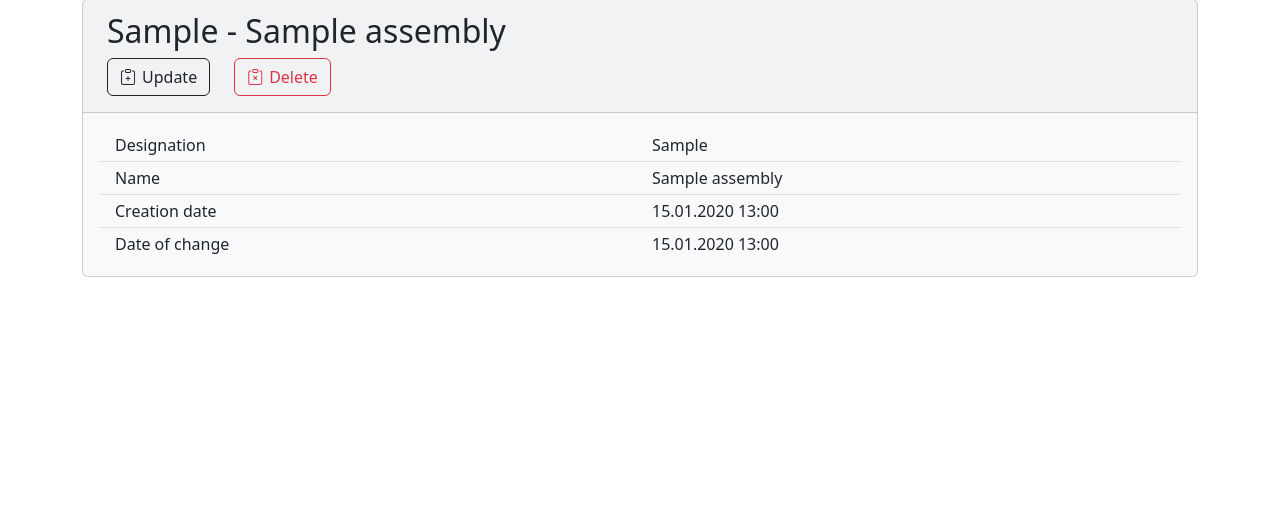
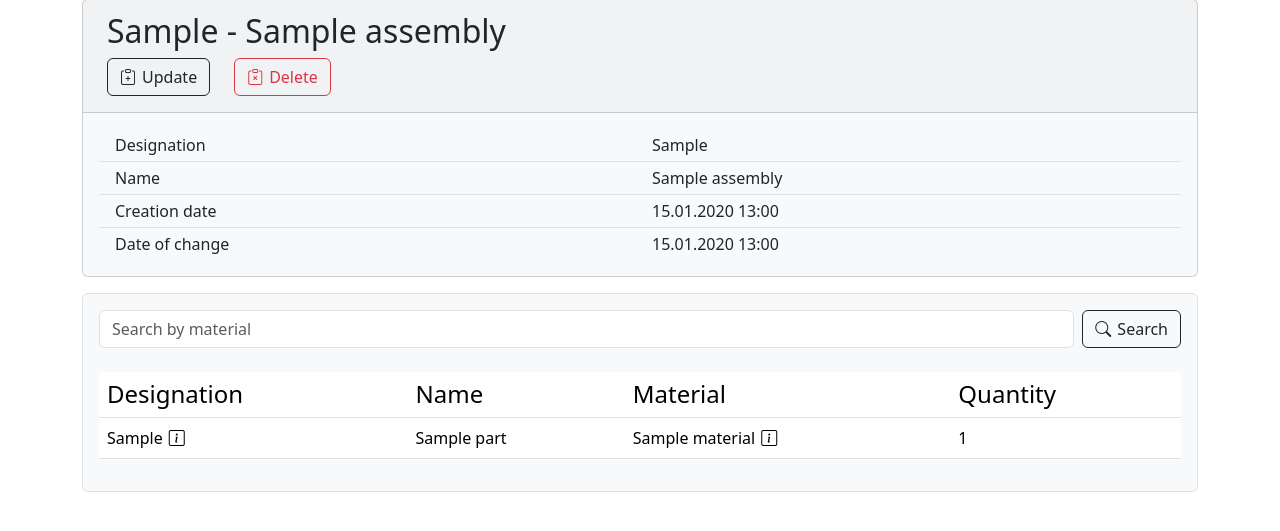
Before and after one commit to ratushnyivm/componentor, a Django app: page /assemblies/1/ in a window 1280 px wide. Shown: the part 145-676 px from the top of the page. Run offline with Django 4.2, Linux system fonts and the light colour scheme; tables that the repository leaves empty hold one stand-in row (values such as "Sample post"); some libraries are stand-ins or nearby versions.

Commit message:
feat: add parts display and material search for detailed assembly display

```diff
--- a/assemblies/forms.py
+++ b/assemblies/forms.py
@@ -7,6 +7,13 @@ from django import forms
 class AssemblySearchForm(forms.Form):
     search_query = forms.CharField(
         label='Search by assembly designation or name',
+        required=False,
+    )
+
+
+class AssemblyPartSearchForm(forms.Form):
+    search_query = forms.CharField(
+        label='Search by material',
         required=False,
     )
 
--- a/assemblies/templates/assemblies/assembly_detail.html
+++ b/assemblies/templates/assemblies/assembly_detail.html
@@ -9,7 +9,8 @@
 
     <h1 class="display-6 my-3">View assembly</h1>
 
-      <div class="card bg-light">
+    <!--assembly info start-->
+    <div class="card bg-light mb-3">
 
       <div class="card-header">
         <div class="container px-1">
@@ -18,12 +19,16 @@
               <h2>{{ assembly.designation }} - {{ assembly.name }}</h2>
             </div>
             <div class="col-xxl-1 mb-1">
-                <a class="btn btn-outline-dark icon-link icon-link-hover link-underline link-underline-opacity-0" style="--bs-icon-link-transform: translate3d(-.125rem, 0, 0);" href="{% url 'assemblies:assembly_update' assembly.id %}" role="button">
+              <a class="btn btn-outline-dark icon-link icon-link-hover link-underline link-underline-opacity-0"
+                 style="--bs-icon-link-transform: translate3d(-.125rem, 0, 0);"
+                 href="{% url 'assemblies:assembly_update' assembly.id %}" role="button">
                 <i class="bi bi-clipboard-plus mb-2"></i> Update
               </a>
             </div>
             <div class="col-xxl-1 mb-1">
-                <a class="btn btn-outline-danger icon-link icon-link-hover link-underline link-underline-opacity-0" style="--bs-icon-link-transform: translate3d(-.125rem, 0, 0);" href="{% url 'assemblies:assembly_delete' assembly.id %}" role="button">
+              <a class="btn btn-outline-danger icon-link icon-link-hover link-underline link-underline-opacity-0"
+                 style="--bs-icon-link-transform: translate3d(-.125rem, 0, 0);"
+                 href="{% url 'assemblies:assembly_delete' assembly.id %}" role="button">
                 <i class="bi bi-clipboard-x mb-2"></i> Delete
               </a>
             </div>
@@ -53,5 +58,67 @@
       </div>
 
     </div>
+    <!--assembly info end-->
+
+    <!--assembly composition start-->
+    <div class="border rounded p-3 mb-3 table-responsive bg-body-tertiary">
+
+      <form role="search" method="get">
+        <div class="d-flex mb-4">
+          {% if form.search_query.value %}
+            <input class="form-control flex-grow-1 me-2" type="search" name="search_query"
+                   placeholder="{{ form.search_query.label }}" aria-label="Search"
+                   value="{{ form.search_query.value }}">
+          {% else %}
+            <input class="form-control flex-grow-1 me-2" type="search" name="search_query"
+                   placeholder="{{ form.search_query.label }}" aria-label="Search">
+          {% endif %}
+          <button class="btn btn-outline-dark icon-link icon-link-hover link-underline link-underline-opacity-0"
+                  style="--bs-icon-link-transform: translate3d(-.125rem, 0, 0);" type="submit">
+            <i class="bi bi-search mb-2"></i> Search
+          </button>
+        </div>
+        {{ form.errors }}
+      </form>
+
+      <table class="table table-hover">
+
+        <thead>
+          <tr>
+            <th class="display-6" style="font-size:1.5rem; font-weight:400">Designation</th>
+            <th class="display-6" style="font-size:1.5rem; font-weight:400">Name</th>
+            <th class="display-6" style="font-size:1.5rem; font-weight:400">Material</th>
+            <th class="display-6" style="font-size:1.5rem; font-weight:400">Quantity</th>
+          </tr>
+        </thead>
+
+        <tbody>
+          {% for part in parts %}
+          <tr>
+            <td style="--bs-link-color-rgb: 0, 0, 0;">
+              <a class="icon-link icon-link-hover link-underline link-underline-opacity-0"
+                 style="--bs-link-hover-color-rgb: 10, 140, 25;"
+                 href="{% url 'parts:part_detail' part.part.id %}">
+                {{ part.part.designation }} <i class="bi bi-info-square mb-2"></i>
+              </a>
+            </td>
+            <td>{{ part.part.name }}</td>
+            <td style="--bs-link-color-rgb: 0, 0, 0;">
+              <a class="icon-link icon-link-hover link-underline link-underline-opacity-0"
+                 style="--bs-link-hover-color-rgb: 10, 140, 25;"
+                 href="{% url 'materials:material_detail' part.part.material.id %}">
+                {{ part.part.material }} <i class="bi bi-info-square mb-2"></i>
+              </a>
+            </td>
+            <td>{{ part.part_count }}</td>
+          </tr>
+          {% endfor %}
+        </tbody>
+
+      </table>
+
+    </div>
+    <!--assembly composition end-->
+
   </div>
 {% endblock %}
--- a/assemblies/urls.py
+++ b/assemblies/urls.py
@@ -5,29 +5,17 @@ app_name = 'assemblies'
 
 urlpatterns = [
     path('', views.AssemblyListView.as_view(), name='assembly_list'),
-
-    # path(
-    #     'create/', views.AssemblyCreateView.as_view(), name='assembly_create'
-    # ),
     path(
-        'create/', views.NewAssemblyCreateView.as_view(), name='assembly_create'
+        'create/', views.AssemblyCreateView.as_view(), name='assembly_create'
     ),
-
     path(
         '<int:pk>/', views.AssemblyDetailView.as_view(), name='assembly_detail'
     ),
-
-    # path(
-    #     '<int:pk>/update',
-    #     views.AssemblyUpdateView.as_view(),
-    #     name='assembly_update'
-    # ),
     path(
         '<int:pk>/update',
-        views.NewAssemblyUpdateView.as_view(),
+        views.AssemblyUpdateView.as_view(),
         name='assembly_update'
     ),
-
     path(
         '<int:pk>/delete',
         views.AssemblyDeleteView.as_view(),
--- a/assemblies/views.py
+++ b/assemblies/views.py
@@ -1,3 +1,4 @@
+import materials.models
 from assemblies import forms
 from assemblies.models import Assembly
 from django.shortcuts import redirect
@@ -5,7 +6,7 @@ from django.urls import reverse_lazy
 from django.views import generic
 
 
-class AssemblyInlineForm:
+class AssemblyInline:
     form_class = forms.AssemblyCreateAndUpdateForm
     model = Assembly
     template_name = 'assemblies/assembly_form.html'
@@ -35,10 +36,11 @@ class AssemblyInlineForm:
             part.save()
 
 
-class NewAssemblyCreateView(AssemblyInlineForm, generic.CreateView):
+class AssemblyCreateView(AssemblyInline, generic.CreateView):
+    """Generic class-based view for creating assembly."""
 
     def get_context_data(self, **kwargs):
-        context = super(NewAssemblyCreateView, self).get_context_data(**kwargs)
+        context = super(AssemblyCreateView, self).get_context_data(**kwargs)
         context['named_formsets'] = self.get_named_formsets()
         context.update(
             {
@@ -61,10 +63,11 @@ class NewAssemblyCreateView(AssemblyInlineForm, generic.CreateView):
             }
 
 
-class NewAssemblyUpdateView(AssemblyInlineForm, generic.UpdateView):
+class AssemblyUpdateView(AssemblyInline, generic.UpdateView):
+    """Generic class-based view for updating assembly."""
 
     def get_context_data(self, **kwargs):
-        context = super(NewAssemblyUpdateView, self).get_context_data(**kwargs)
+        context = super(AssemblyUpdateView, self).get_context_data(**kwargs)
         context['named_formsets'] = self.get_named_formsets()
         context.update(
             {
@@ -112,33 +115,23 @@ class AssemblyDetailView(generic.DetailView):
     model = Assembly
     template_name = 'assemblies/assembly_detail.html'
 
+    def get_parts_in_assembly(self):
+        search_query = self.request.GET.get('search_query', '')
+        all_material_parts = materials.models.Material.objects\
+            .filter(name__icontains=search_query)\
+            .values_list('parts', flat=True)
+        material_parts_id_in_assembly = self.object.assemblypart_set\
+            .values_list('part', flat=True)\
+            .filter(part__in=all_material_parts)
+        parts_in_assembly = self.object.assemblypart_set\
+            .filter(part__in=material_parts_id_in_assembly)
+        return parts_in_assembly
 
-class AssemblyCreateView(generic.CreateView):
-    """Generic class-based view for creating assembly."""
-
-    model = Assembly
-    template_name = 'assemblies/assembly_form.html'
-    form_class = forms.AssemblyCreateAndUpdateForm
-    success_url = reverse_lazy('assemblies:assembly_list')
-    extra_context = {
-        'header': 'Assembly create',
-        'title': 'Assembly create',
-        'button': 'Add',
-    }
-
-
-class AssemblyUpdateView(generic.UpdateView):
-    """Generic class-based view for updating assembly."""
-
-    model = Assembly
-    template_name = 'assemblies/assembly_form.html'
-    form_class = forms.AssemblyCreateAndUpdateForm
-    success_url = reverse_lazy('assemblies:assembly_list')
-    extra_context = {
-        'header': 'Assembly update',
-        'title': 'Assembly update',
-        'button': 'Update',
-    }
+    def get_context_data(self, **kwargs):
+        context = super().get_context_data(**kwargs)
+        context['form'] = forms.AssemblyPartSearchForm(self.request.GET or None)
+        context['parts'] = self.get_parts_in_assembly()
+        return context
 
 
 class AssemblyDeleteView(generic.DeleteView):
```
Also changed, not shown: assemblies/templates/assemblies/assembly_form.html (+40 -39 lines). Lines whose indentation alone changed are shown as unchanged.
